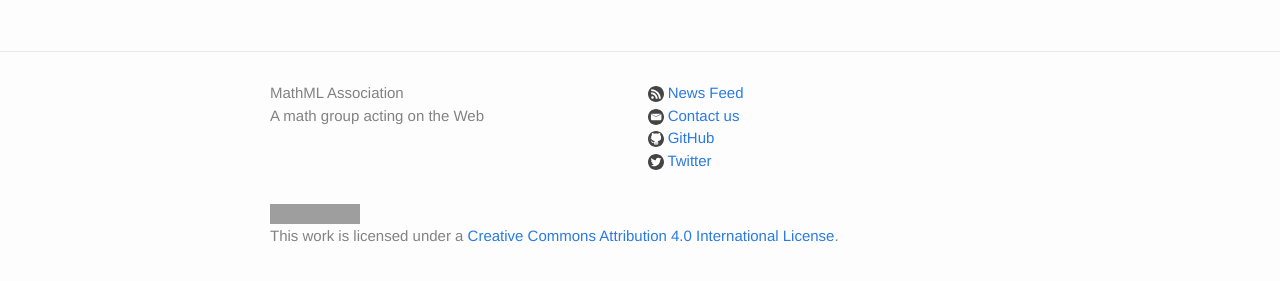
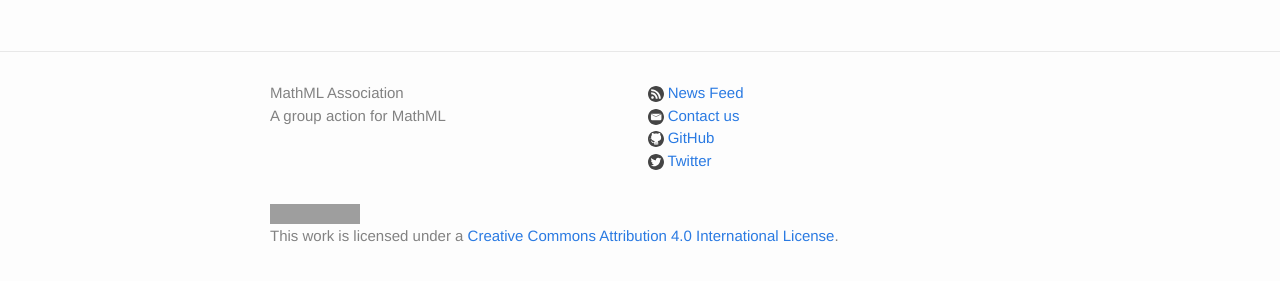
Before and after one commit to MathML/website, a Jekyll site: the page built from contact.md, in a window 1280 px wide. Shown: the part 501-782 px from the top of the page. Built offline with Jekyll 4.4.1, drawn with Linux system fonts in a browser that asks for light colours; grey boxes are pictures that could not be loaded.

Commit message:
Updating slogan

```diff
--- a/_config.yml
+++ b/_config.yml
@@ -2,7 +2,7 @@
 title: MathML Association
 email: info@mathml-association.org
 emaildomain: mathml-association.org
-description: A math group acting on the Web
+description: A group action for MathML
 baseurl: "" # the subpath of your site, e.g. /blog/
 url: "http://mathml-association.org" # the base hostname & protocol for your site
 twitter_username: mathml3
```
